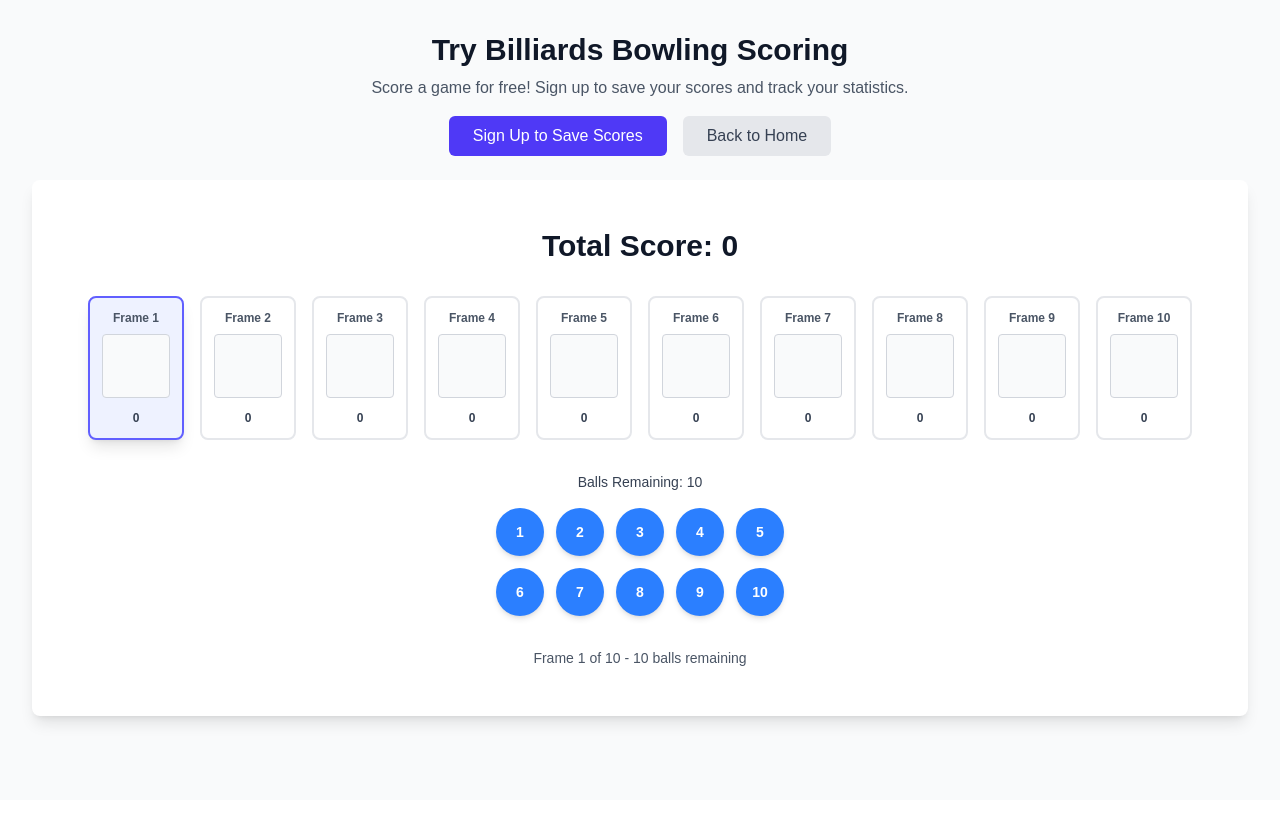
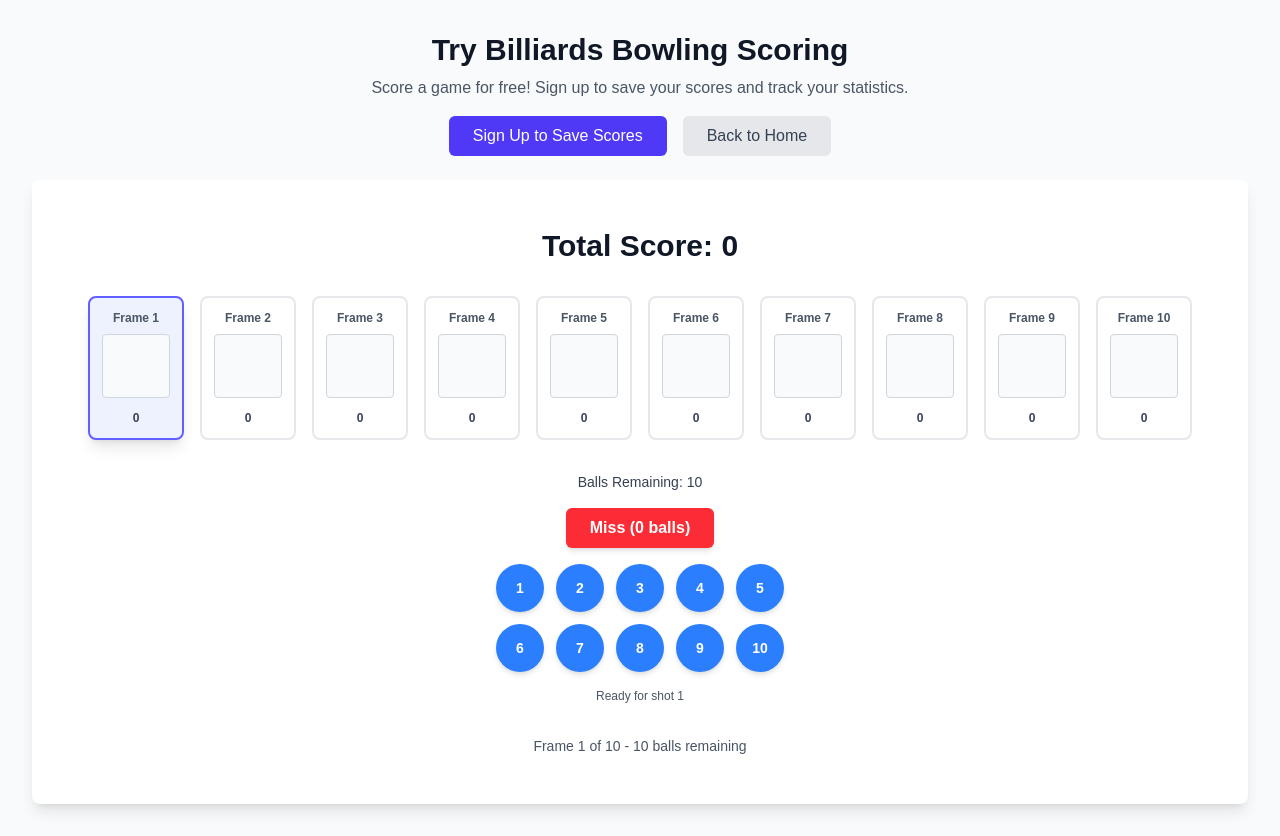
Before and after one commit to xeptor6569/billiards-boss, a Next.js app: page /play in a window 1280 px wide. Before the commit the page ends 800 px from the top, so only its background shows below. Built offline with nearby package versions, Linux system fonts and the light colour scheme.

Commit message:
Implement miss recording functionality in BallTracker, update scoring logic to allow explicit misses, and enhance validation for remaining balls in game logic. Adjust FrameDisplay to show '-' for zero balls.

```diff
--- a/src/components/scoring/BallTracker.tsx
+++ b/src/components/scoring/BallTracker.tsx
@@ -16,17 +16,32 @@ export default function BallTracker({
   const totalBalls = 10;
   const balls = Array.from({ length: totalBalls }, (_, i) => i + 1);
 
+  const canRecordMiss = !disabled && onBallClick && ballsPocketed.length < 2;
+  const shotNumber = ballsPocketed.length + 1;
+
   return (
     <div className="flex flex-col items-center gap-4">
       <div className="text-sm font-medium text-gray-700 dark:text-gray-300">
         Balls Remaining: {remainingBalls}
       </div>
+
+      {/* Miss button - always available for first 2 shots */}
+      {canRecordMiss && (
+        <button
+          type="button"
+          onClick={() => onBallClick?.(0)}
+          className="px-6 py-2 bg-red-500 text-white rounded-md hover:bg-red-600 transition-colors font-semibold shadow-md"
+        >
+          Miss (0 balls)
+        </button>
+      )}
+
       <div className="grid grid-cols-5 gap-3">
         {balls.map((ballNumber) => {
           const isPocketed = ballsPocketed.some(
             (count) => count >= ballNumber
           );
-          const isClickable = !disabled && onBallClick && remainingBalls > 0;
+          const isClickable = !disabled && onBallClick && remainingBalls > 0 && ballNumber <= remainingBalls;
 
           return (
             <button
@@ -58,6 +73,11 @@ export default function BallTracker({
           {ballsPocketed[ballsPocketed.length - 1] !== 1 ? "s" : ""} pocketed
         </div>
       )}
+      {ballsPocketed.length === 0 && (
+        <div className="text-xs text-gray-600 dark:text-gray-400">
+          Ready for shot {shotNumber}
+        </div>
+      )}
     </div>
   );
 }
--- a/src/components/scoring/FrameDisplay.tsx
+++ b/src/components/scoring/FrameDisplay.tsx
@@ -42,7 +42,7 @@ export default function FrameDisplay({
             key={idx}
             className="flex-1 rounded bg-blue-100 px-1 text-center dark:bg-blue-900/30"
           >
-            {balls}
+            {balls === 0 ? "-" : balls}
           </div>
         ))}
       </div>
--- a/src/components/scoring/ScoringBoard.tsx
+++ b/src/components/scoring/ScoringBoard.tsx
@@ -37,8 +37,17 @@ export default function ScoringBoard({
         return;
       }
 
+      // Allow 0 for miss, or validate against remaining balls
       const remainingBalls = getRemainingBalls(currentFrame);
-      const ballsToAdd = Math.min(ballCount, remainingBalls);
+      let ballsToAdd: number;
+
+      if (ballCount === 0) {
+        // Explicit miss - record 0 balls
+        ballsToAdd = 0;
+      } else {
+        // Clamp to remaining balls (handled in addBallToFrame too, but good to do here)
+        ballsToAdd = Math.min(ballCount, remainingBalls);
+      }
 
       const newGameState = addBallToFrame(
         gameState,
--- a/src/lib/game-logic.ts
+++ b/src/lib/game-logic.ts
@@ -45,7 +45,7 @@ export function addBallToFrame(
   const frames = [...gameState.frames];
   const frame = { ...frames[frameIndex] };
 
-  // Validate ball count
+  // Validate ball count (allow 0 for miss)
   if (ballsPocketed < 0 || ballsPocketed > TOTAL_BALLS) {
     throw new Error(`Invalid ball count: ${ballsPocketed}`);
   }
@@ -55,7 +55,17 @@ export function addBallToFrame(
     return gameState;
   }
 
-  // Add balls to frame
+  // Calculate remaining balls before adding this shot
+  const currentTotal = frame.ballsPocketed.reduce((sum, b) => sum + b, 0);
+  const remainingBeforeShot = TOTAL_BALLS - currentTotal;
+
+  // Validate: can't pocket more than remaining balls
+  if (ballsPocketed > remainingBeforeShot) {
+    // Clamp to remaining balls
+    ballsPocketed = remainingBeforeShot;
+  }
+
+  // Add balls to frame (can be 0 for a miss)
   frame.ballsPocketed = [...frame.ballsPocketed, ballsPocketed];
 
   const isTenthFrame = frame.frameNumber === 10;
@@ -91,7 +101,7 @@ export function addBallToFrame(
       }
     }
   }
-  // Regular frame completion (2 shots, not all 10)
+  // Regular frame completion (2 shots, not all 10) - including when second shot is 0
   else if (frame.ballsPocketed.length >= MAX_BALLS_PER_FRAME && !isTenthFrame) {
     frame.isComplete = true;
   }
```
